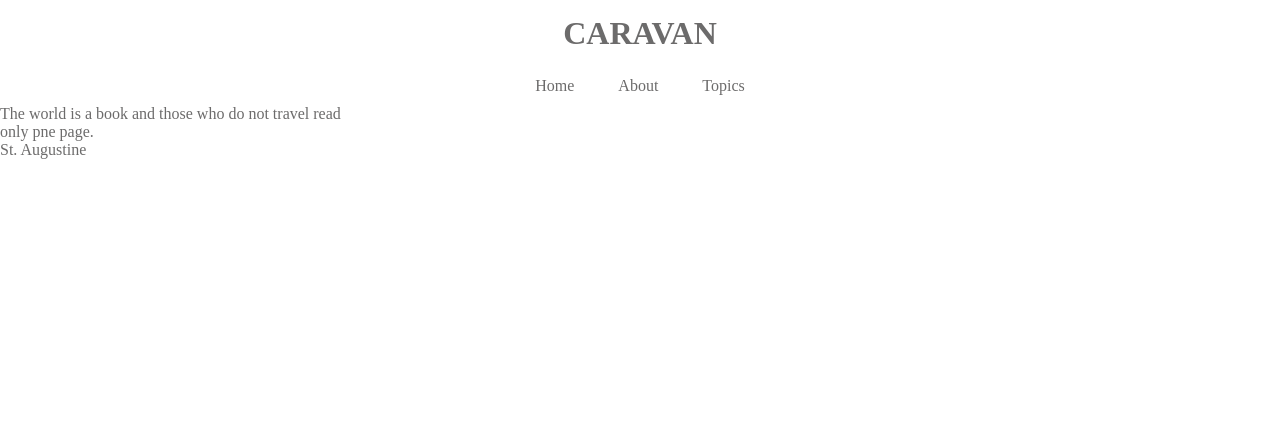
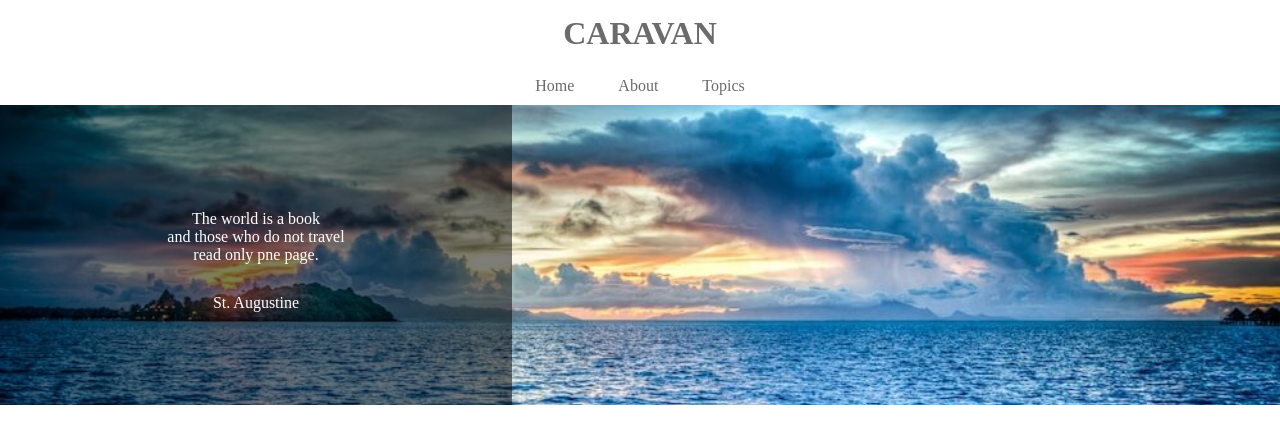
Before and after one commit to tsuyoshi-anazawa/caravan, a plain HTML site: page index.html in a window 1280 px wide. Shown: the top 444 px of the page. Drawn offline with Linux system fonts and the light colour scheme.

Commit message:
[finish] 1-5

```diff
--- a/index.html
+++ b/index.html
@@ -26,8 +26,8 @@
 	 <div class="main-visual-content">
 
 	 	<p class="main-visual-text">
-	 		The world is a book
-	 		and those who do not travel
+	 		The world is a book<br>
+	 		and those who do not travel<br>
 	 		read only pne page.
 	 	</p>
 	 	<p class="main-visual-name">
--- a/style.css
+++ b/style.css
@@ -41,13 +41,27 @@ header .headline{
 .main-visual{
 	width: 100%;
 	height: 300px;
+	background-image: url(img/mv.jpg);
+	background-size: cover;
+	background-position: center;
+}
+
+.main-visual-content{
+	width: 40%;
+	height: 300px;
+	background-color: rgba(0,0,0,0.5);
+	text-align: center;
+	padding-top: 105px;
 
 }
 
-.main-visual-content{
-	width: 350px;
-	height: 300px;
+.main-visual-text{
+	color: #fff;
+}
 
+.main-visual-name{
+	margin-top: 30px;
+	color: #fff;
 }
 
 .main{
```
